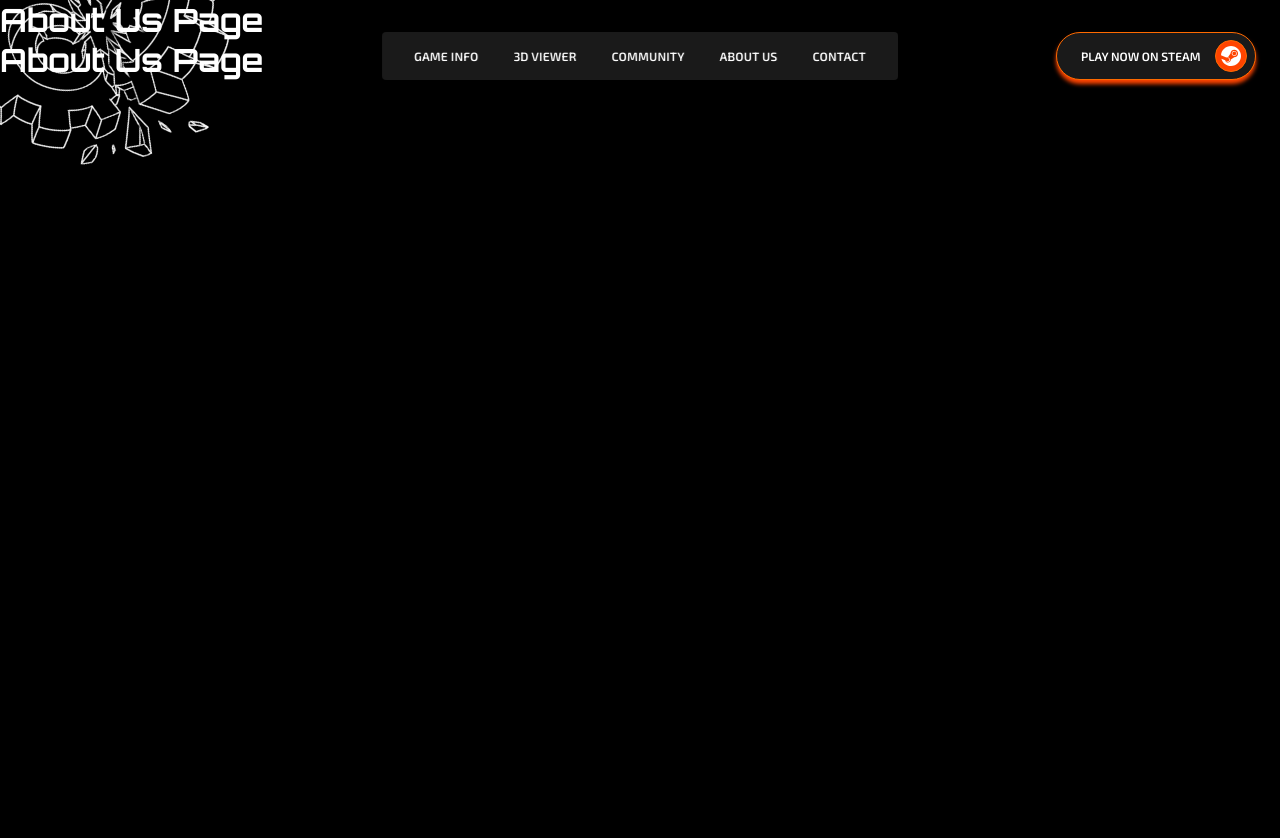
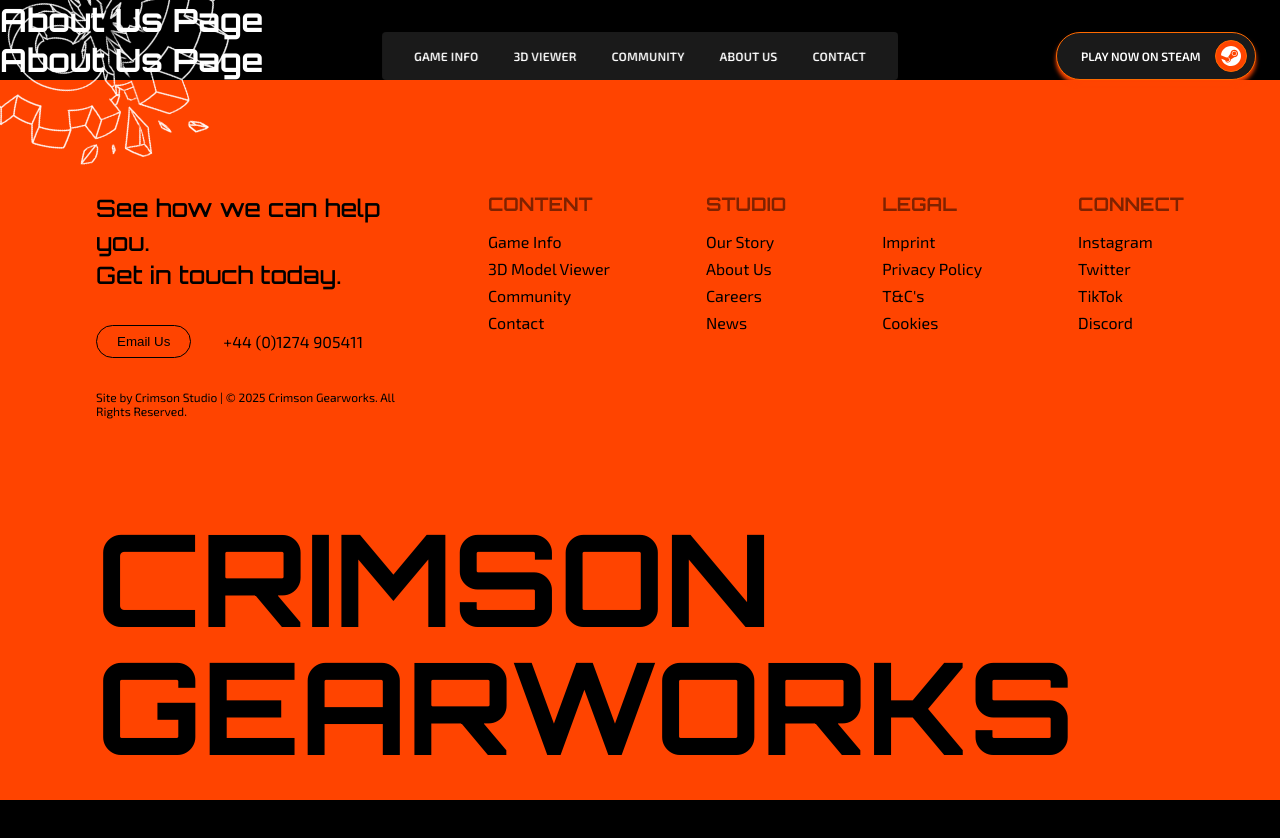
Before and after one commit to JSss10/crimson-gearworks-app, a Next.js app in the folder crimson-gearworks-app/: page /about-us in a window 1280 px wide. Shown: the top 838 px of the page. Before the commit the page ends 800 px from the top, so only its background shows below. Built offline with nearby package versions, Linux system fonts and the light colour scheme.

Commit message:
refactor(footer): restructure layout code for sticky footer

```diff
--- a/crimson-gearworks-app/src/app/layout.tsx
+++ b/crimson-gearworks-app/src/app/layout.tsx
@@ -3,6 +3,7 @@ import { Orbitron, Exo_2 } from "next/font/google";
 import "./globals.css";
 import Navbar from "@/components/navbar/navbar";
 import StairsTransitionWrapper from "../components/layout/stairs/stairs-transition-wrapper";
+import Footer from "@/components/footer/footer";
 
 const orbitron = Orbitron({
   subsets: ["latin"],
@@ -32,6 +33,7 @@ export default function RootLayout({
         <Navbar />
         {children}
         <StairsTransitionWrapper>{children}</StairsTransitionWrapper>
+        <Footer />
       </body>
     </html>
   );
--- a/crimson-gearworks-app/src/app/page.tsx
+++ b/crimson-gearworks-app/src/app/page.tsx
@@ -1,6 +1,5 @@
 'use client';
 
-import Footer from "@/components/footer/footer";
 import Intro from "@/components/intro";
 import { useEffect } from "react";
 import Lenis from 'lenis';
@@ -18,7 +17,6 @@ export default function Home() {
   return (
     <main>
       <Intro />
-      <Footer />
     </main>
   );
 }
--- a/crimson-gearworks-app/src/styles/content.module.css
+++ b/crimson-gearworks-app/src/styles/content.module.css
@@ -1,6 +1,6 @@
 .container {
   background-color: var(--color-primary);
-  padding: 6rem 6rem 3rem 6rem;
+  padding: 12rem 6rem 3rem 6rem;
   height: 100%;
   width: 100%;
   display: flex;
@@ -18,7 +18,6 @@
 .heading {
   font-size: 10vw;
   line-height: 1;
-  margin-top: 2rem;
 }
 
 .nav {
```
